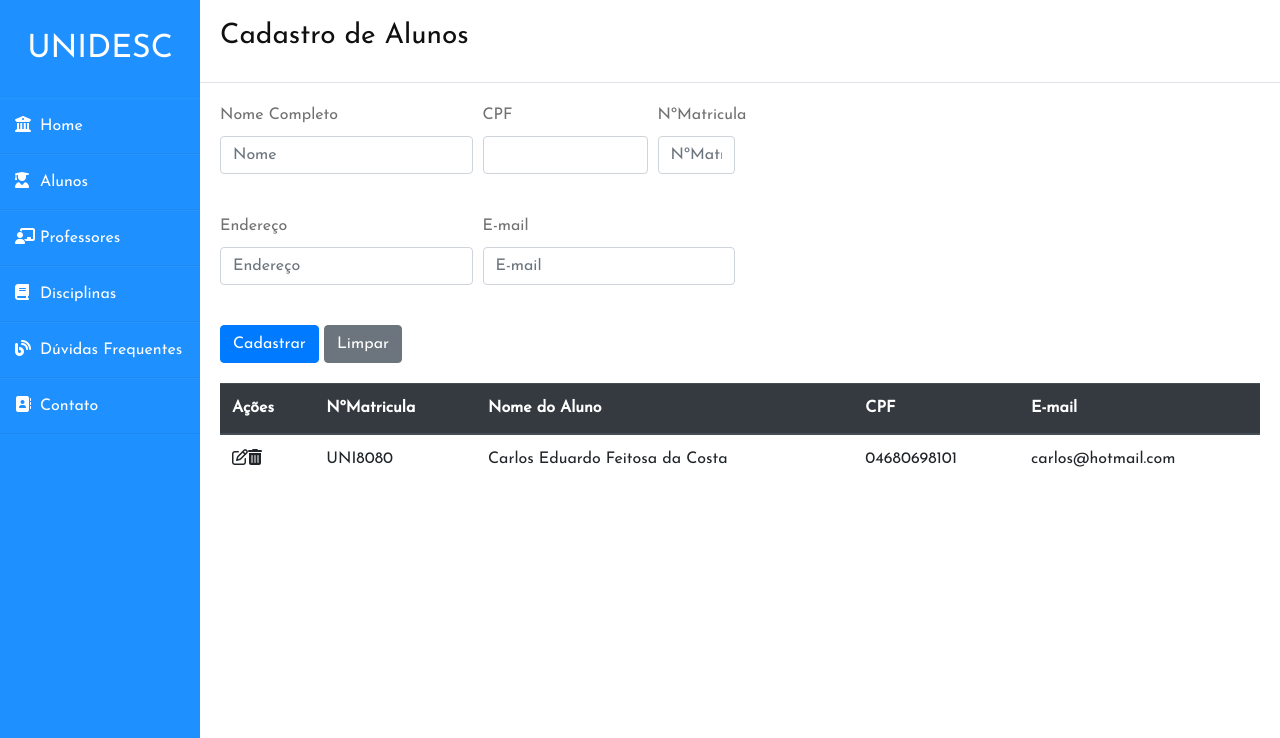
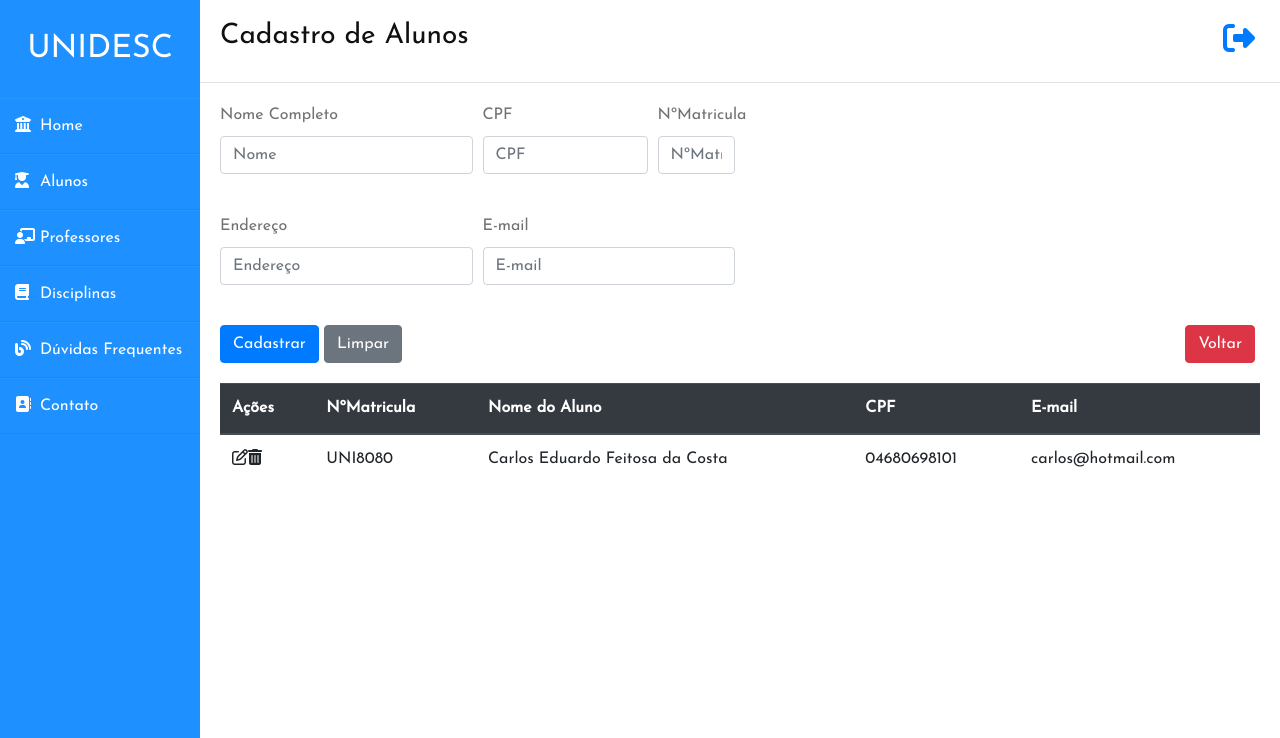
Before and after one commit to carloseduti/aluno-online, a website: page src/cadastroaluno.html in a window 1280 px wide. Shown: the top 738 px of the page. Drawn offline with nearby package versions, Linux system fonts and the light colour scheme.

Commit message:
evoluindo tela - Cadastro de Alunos

```diff
--- a/Gruntfile.js
+++ b/Gruntfile.js
@@ -53,7 +53,7 @@ module.exports = function(grunt) {
             server: {
                 options: {
                     hostname: 'localhost',
-                    port: 8085
+                    port: 8090
                 }
             }
         },
@@ -81,7 +81,7 @@ module.exports = function(grunt) {
                     archive: 'dist/<%= pkg.name %>-<%= pkg.version %>.zip'
                 },
                 files: [{
-                    src: ['cadastroaluno.html'],
+                    src: ['index.html'],
                     dest: '/'
                 }, {
                     src: ['dist/**'],
--- a/app/controllers.js
+++ b/app/controllers.js
@@ -9,6 +9,7 @@
         var vm = this;
         vm.index = -1;
         vm.aluno = {};
+
         vm.alunos = [{
             acoes: "",
             matricula: "UNI8080",
--- a/src/cadastroaluno.html
+++ b/src/cadastroaluno.html
@@ -36,18 +36,19 @@
         <div class="main_content">
             <div class="header">
                 <h3>Cadastro de Alunos</h3>
+                <a href="../index.html"><i  class="fas fa-sign-out-alt fa-2x"></i></a>
             </div>
             <div class="info">
                 <div>
                     <form>
                         <div class="form-row">
                             <div class="form-group col-md-3">
-                                <label for="inputEmail4">Nome Completo</label>
+                                <label>Nome Completo</label>
                                 <input type="text" class="form-control" placeholder="Nome" ng-model="vm.aluno.nome">
                             </div>
                             <div class="form-group col-md-2">
                                 <label>CPF</label>
-                                <input type="text" class="form-control" ng-model="vm.aluno.cpf">
+                                <input type="text" class="form-control" placeholder="CPF" ng-model="vm.aluno.cpf">
                             </div>
                             <div class="form-group col-md-1">
                                 <label>NºMatricula</label>
@@ -67,8 +68,9 @@
                         </div>
                 </div>
                 <div>
-                    <button type="submit" class="btn btn-primary" ng-click="vm.adicionarAlunos()">Cadastrar</button>
+                    <button type="submit" class="btn btn-primary" ng-disable="!vm.aluno.nome || !vm.aluno.cpf || !vm.aluno.matricula || !vm.aluno.email" ng-click="vm.adicionarAlunos()">Cadastrar</button>
                     <button type="button" class="btn btn-secondary" ng-click="">Limpar</button>
+                    <button type="button" class="btn btn-danger">Voltar</button>
                 </div>
                 </form>
 
@@ -85,7 +87,7 @@
                         </thead>
                         <tbody>
                             <tr ng-repeat="aluno in vm.alunos track by $index">
-                                <td><i class="far fa-edit" ng-click="vm.editarAluno"> </i><i class="fas fa-trash-alt" ng-click="vm.deletarAluno()"></i></td>
+                                <td><i class="far fa-edit" ng-click="vm.editarAluno($index)"> </i><i class="fas fa-trash-alt" ng-click="vm.deletarAluno($index)"></i></td>
                                 <td>{{aluno.matricula}}</td>
                                 <td>{{aluno.nome}}</td>
                                 <td>{{aluno.cpf}}</td>
--- a/src/css/cadastroaluno.css
+++ b/src/css/cadastroaluno.css
@@ -1,7 +1,15 @@
 @import url('https://fonts.googleapis.com/css?family=Josefin+Sans&display=swap');
-.navegacao {
-    position: relative;
-    bottom: -409px;
+.header .fas {
+    float: right !important;
+    margin-right: -9px;
+    margin-right: 5px;
+    margin-top: -40px;
+}
+
+.btn-danger {
+    float: right !important;
+    margin-right: -9px;
+    margin-right: 5px;
 }
 
 
```
